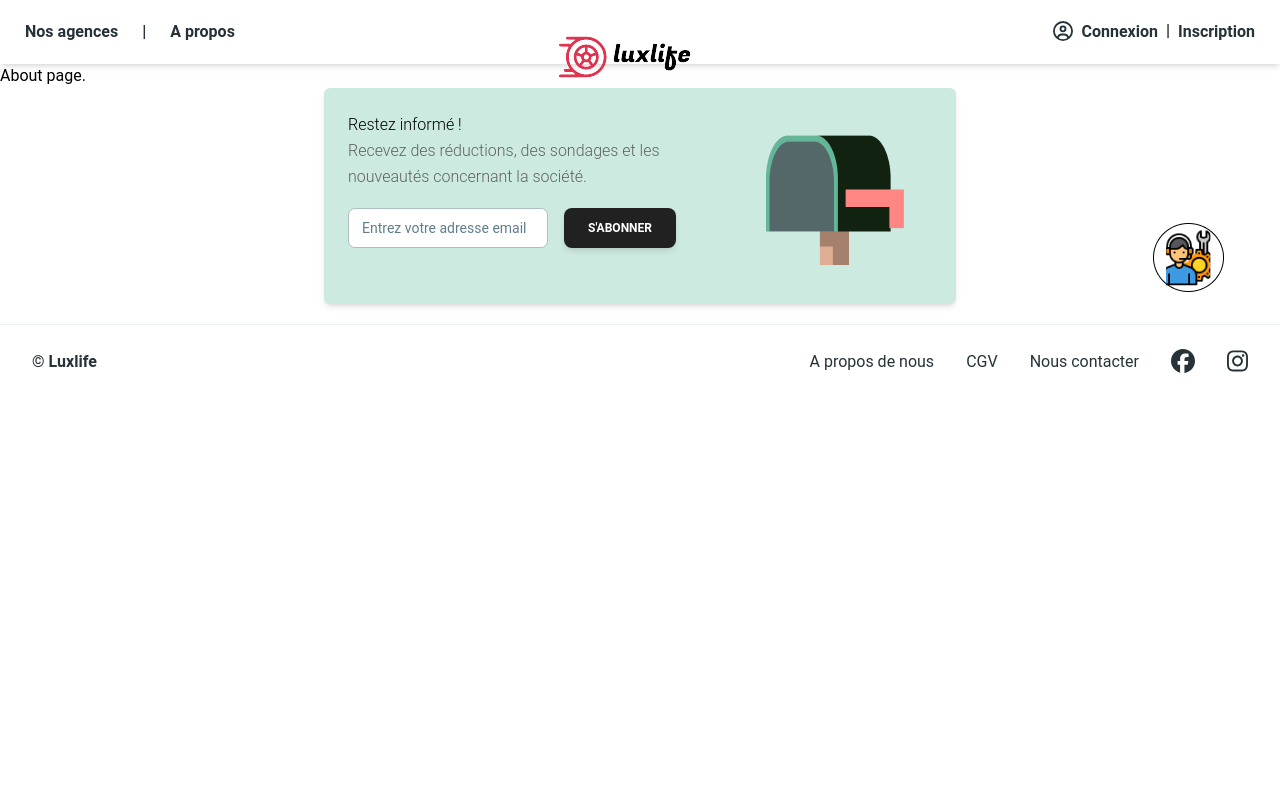
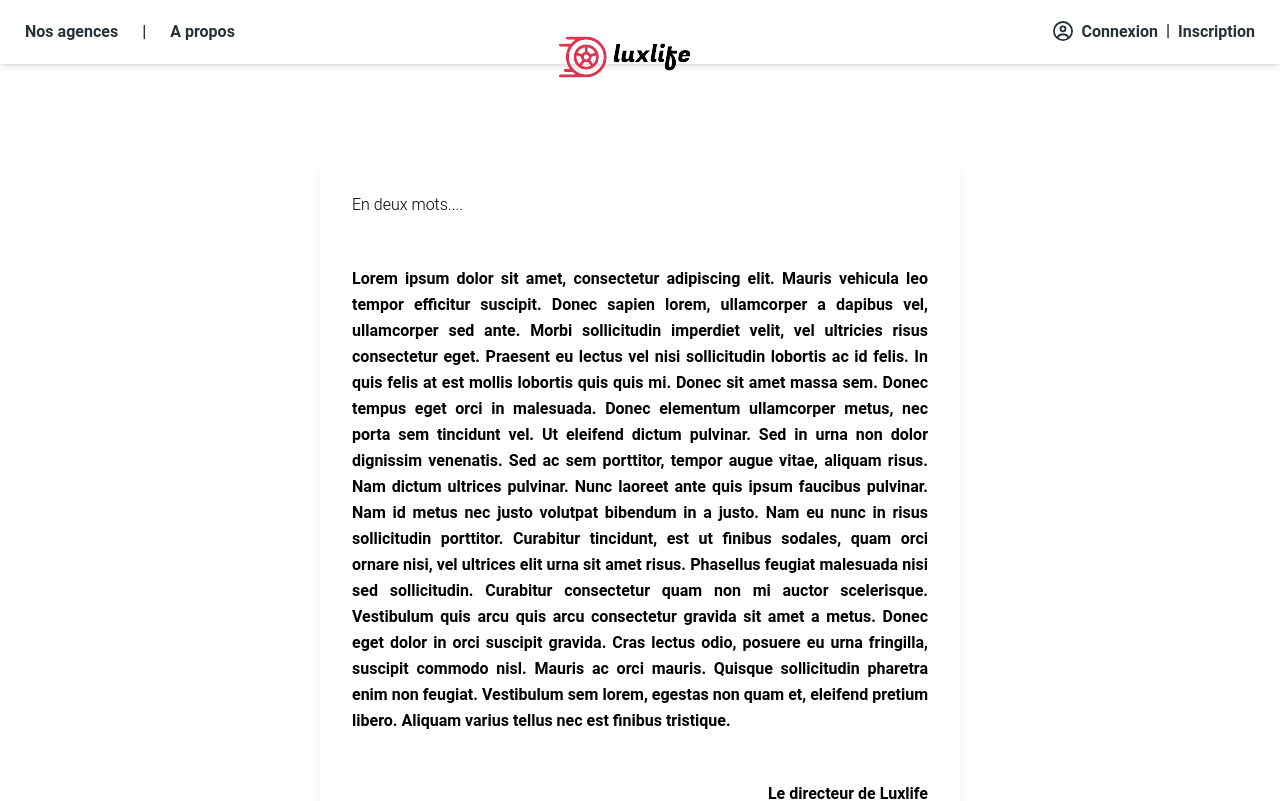
Before and after one commit to alan-vle/luxlife_front-app, a React (Vite) app: page /about-us in a window 1280 px wide. Shown: the top 801 px of the page. Built offline with nearby package versions, Linux system fonts and the light colour scheme.

Commit message:
Feat #10: create agency page description

```diff
--- a/src/components/parts/MainBlock.jsx
+++ b/src/components/parts/MainBlock.jsx
@@ -12,7 +12,7 @@ const MainBlock = () => {
     const [selectedBorder, setSelectedBorder] = useState('form');
     const [autoMarginBottom, setAutoMarginBottom] = useState(null)
     return (
-        <div className={`grid grid-cols-12 mt-2 ${autoMarginBottom && `mb-[${autoMarginBottom}px]`}`}>
+        <div className={`grid grid-cols-12 mt-4 ${autoMarginBottom && `mb-[${autoMarginBottom}px]`}`}>
             <div className={"col-span-12 relative"}>
                 <img src={carBackgroundHome} alt={"Car background for home"} style={{"width": "100%", "height": "50%"}}/>
                 <div className={"flex justify-center absolute top-1/3 w-full h-fit"}>
--- a/src/pages/About.jsx
+++ b/src/pages/About.jsx
@@ -1,5 +1,21 @@
+import {Typography} from "@material-tailwind/react";
+
 const About = () => {
-    return<><h1>About page.</h1></>
+    return (
+        <div className={"grid grid-cols-12 flex justify-center mt-24 mb-16 bg-gray"}>
+            <div className={"md:col-span-3 lg:col-span-3"}></div>
+            <div className={"col-span-12 md:col-span-6 lg:col-span-6 shadow-lg rounded-lg p-4 pt-8 font-semibold"}>
+                <Typography as={"p"} variant={"paragraph"} className={"mb-8 flex pl-4"}>En deux mots....</Typography>
+                <Typography as={"p"} variant={"paragraph"} className={"text-justify font-semibold p-4"}>
+                    Lorem ipsum dolor sit amet, consectetur adipiscing elit. Mauris vehicula leo tempor efficitur suscipit. Donec sapien lorem, ullamcorper a dapibus vel, ullamcorper sed ante. Morbi sollicitudin imperdiet velit, vel ultricies risus consectetur eget. Praesent eu lectus vel nisi sollicitudin lobortis ac id felis. In quis felis at est mollis lobortis quis quis mi. Donec sit amet massa sem. Donec tempus eget orci in malesuada. Donec elementum ullamcorper metus, nec porta sem tincidunt vel. Ut eleifend dictum pulvinar. Sed in urna non dolor dignissim venenatis.
+                    Sed ac sem porttitor, tempor augue vitae, aliquam risus. Nam dictum ultrices pulvinar. Nunc laoreet ante quis ipsum faucibus pulvinar. Nam id metus nec justo volutpat bibendum in a justo. Nam eu nunc in risus sollicitudin porttitor. Curabitur tincidunt, est ut finibus sodales, quam orci ornare nisi, vel ultrices elit urna sit amet risus. Phasellus feugiat malesuada nisi sed sollicitudin. Curabitur consectetur quam non mi auctor scelerisque. Vestibulum quis arcu quis arcu consectetur gravida sit amet a metus. Donec eget dolor in orci suscipit gravida. Cras lectus odio, posuere eu urna fringilla, suscipit commodo nisl. Mauris ac orci mauris. Quisque sollicitudin pharetra enim non feugiat. Vestibulum sem lorem, egestas non quam et, eleifend pretium libero. Aliquam varius tellus nec est finibus tristique.
+                </Typography>
+                <div className="flex justify-end mt-8 pr-4">
+                    Le directeur de Luxlife
+                </div>
+            </div>
+        </div>
+    );
 }
 
 export default About;
```
